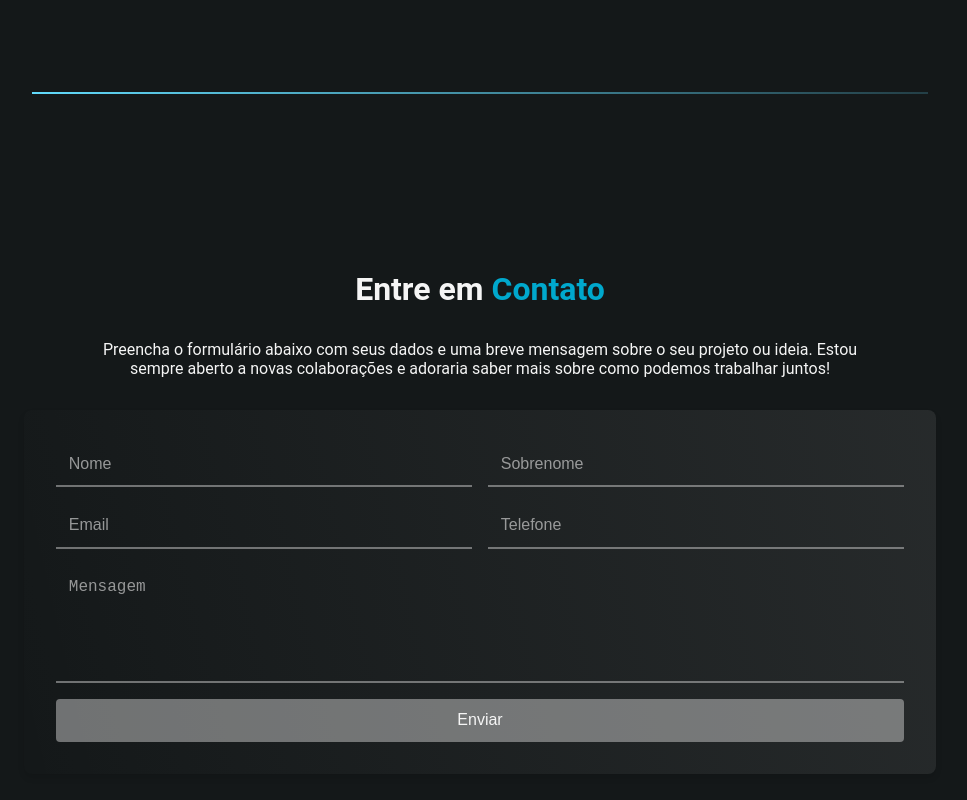
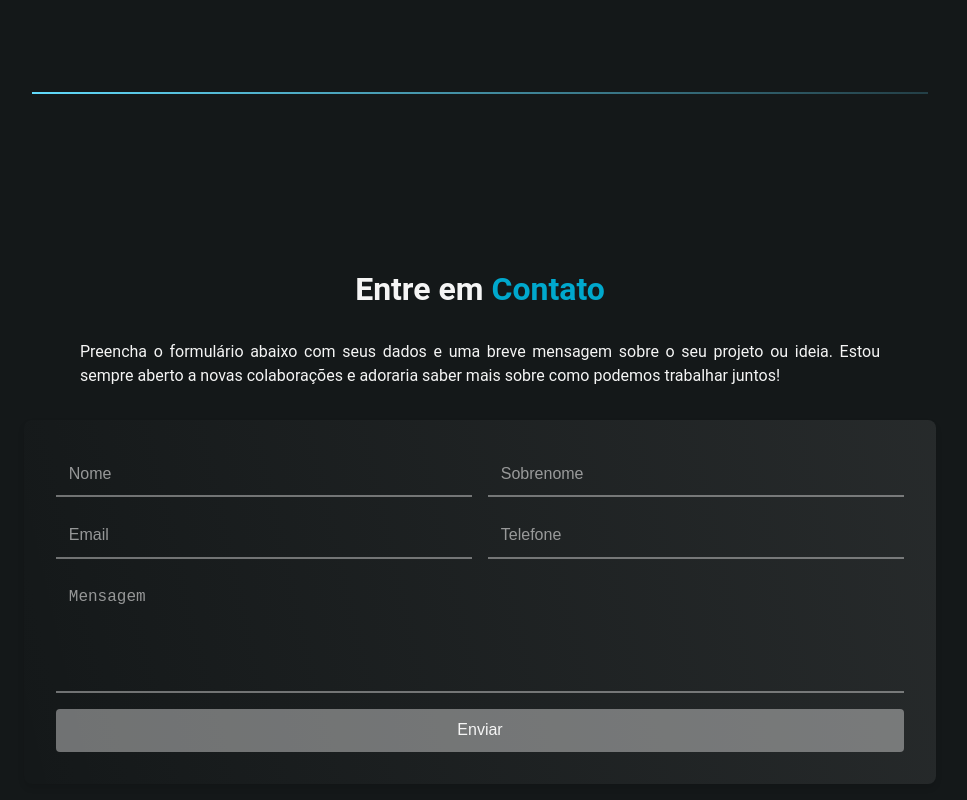
Before and after one commit to piciliano/portfolio, a React (Vite) app: page / in a window 1280 px wide. Shown: the part 2956-3756 px from the top of the page, without its empty margins (160-1127 px from the left). Built offline with nearby package versions, Linux system fonts and the light colour scheme.

Commit message:
refactor: refactor

```diff
--- a/src/components/contactMe/styled.ts
+++ b/src/components/contactMe/styled.ts
@@ -30,6 +30,9 @@ export const Description = styled.p`
   max-width: 50rem;
   padding-bottom: 2rem;
   color: ${(props) => props.theme.colors.text};
+  text-align: justify;
+  text-justify: inter-word;
+  line-height: 1.5;
 
   @media (max-width: 768px) {
     font-size: 1.2rem;
@@ -39,13 +42,6 @@ export const Description = styled.p`
     word-spacing: normal;
     line-height: 1.5;
     hyphens: auto;
-  }
-
-  @media (max-width: 480px) {
-    font-size: 1.1rem;
-    max-width: 90%;
-    text-align: justify;
-    line-height: 1.5;
   }
 `;
 
```
